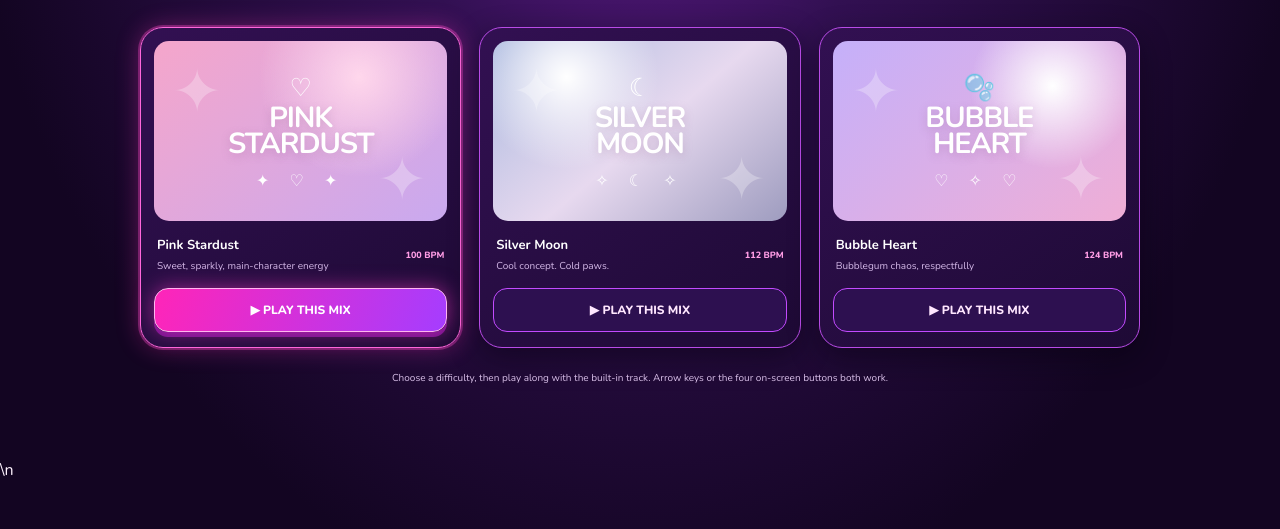
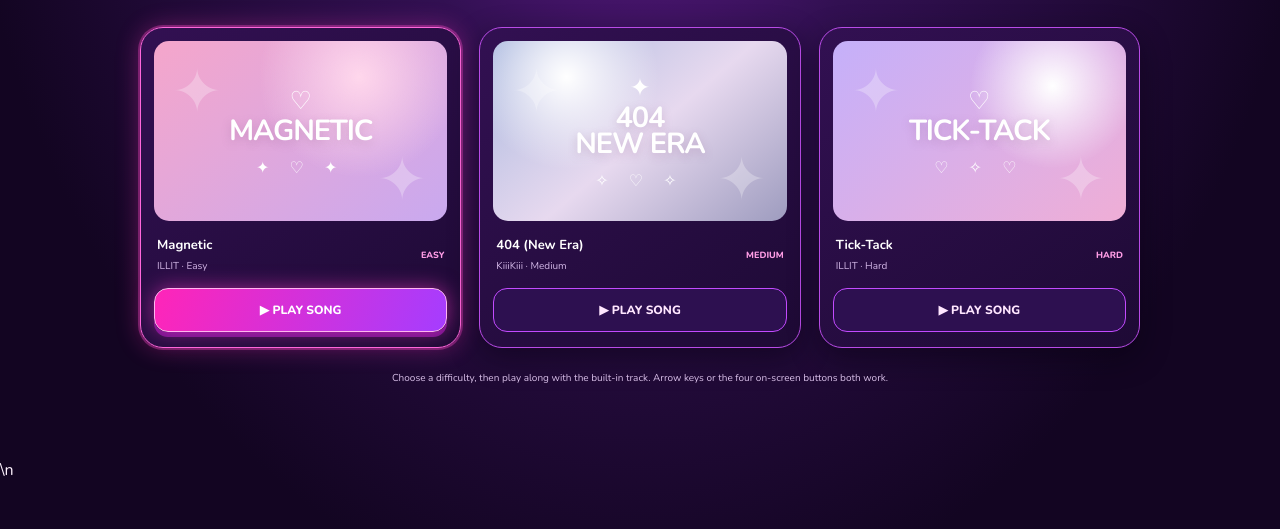
Before and after one commit to daydreamcoded/My-Idol-BooBoo, a plain HTML site: page index.html in a window 1280 px wide. Both pictures are taken after a click on the button "♡ Start the concert". Shown: the part 243-772 px from the top of the page. Drawn offline with nearby package versions, Linux system fonts and the light colour scheme.

Commit message:
Correct song cards to Magnetic, 404 New Era and Tick-Tack

```diff
--- a/index.html
+++ b/index.html
@@ -75,9 +75,9 @@
 <section class="view" id="songs">
  <div class="page-heading"><p class="eyebrow">SOUND CHECK! 🎤</p><h1>Pick a <span class="gradient-text">track</span></h1><p>Choose your stage mix, then hit the falling arrows when they reach the glowing line.</p></div>
  <div class="song-grid">
-  <article class="song-card selected" data-song="pink"><div class="song-cover cover-pink"><span>♡</span><strong>PINK<br>STARDUST</strong><i>✦ ♡ ✦</i></div><div class="song-info"><div><h3>Pink Stardust</h3><p>Sweet, sparkly, main-character energy</p></div><span class="song-bpm">100 BPM</span></div><button class="song-play primary-btn" data-play-song="pink">▶ PLAY THIS MIX</button></article>
-  <article class="song-card" data-song="silver"><div class="song-cover cover-silver"><span>☾</span><strong>SILVER<br>MOON</strong><i>✧ ☾ ✧</i></div><div class="song-info"><div><h3>Silver Moon</h3><p>Cool concept. Cold paws.</p></div><span class="song-bpm">112 BPM</span></div><button class="song-play secondary-btn" data-play-song="silver">▶ PLAY THIS MIX</button></article>
-  <article class="song-card" data-song="bubble"><div class="song-cover cover-lilac"><span>🫧</span><strong>BUBBLE<br>HEART</strong><i>♡ ✧ ♡</i></div><div class="song-info"><div><h3>Bubble Heart</h3><p>Bubblegum chaos, respectfully</p></div><span class="song-bpm">124 BPM</span></div><button class="song-play secondary-btn" data-play-song="bubble">▶ PLAY THIS MIX</button></article>
+  <article class="song-card selected" data-song="magnetic"><div class="song-cover cover-pink"><span>♡</span><strong>MAGNETIC</strong><i>✦ ♡ ✦</i></div><div class="song-info"><div><h3>Magnetic</h3><p>ILLIT · Easy</p></div><span class="song-bpm">EASY</span></div><button class="song-play primary-btn" data-play-song="magnetic">▶ PLAY SONG</button></article>
+  <article class="song-card" data-song="era404"><div class="song-cover cover-silver"><span>✦</span><strong>404<br>NEW ERA</strong><i>✧ ♡ ✧</i></div><div class="song-info"><div><h3>404 (New Era)</h3><p>KiiiKiii · Medium</p></div><span class="song-bpm">MEDIUM</span></div><button class="song-play secondary-btn" data-play-song="era404">▶ PLAY SONG</button></article>
+  <article class="song-card" data-song="ticktack"><div class="song-cover cover-lilac"><span>♡</span><strong>TICK-TACK</strong><i>♡ ✧ ♡</i></div><div class="song-info"><div><h3>Tick-Tack</h3><p>ILLIT · Hard</p></div><span class="song-bpm">HARD</span></div><button class="song-play secondary-btn" data-play-song="ticktack">▶ PLAY SONG</button></article>
  </div>
  <p class="small-note">Choose a difficulty, then play along with the built-in track. Arrow keys or the four on-screen buttons both work.</p>
 </section>
```
